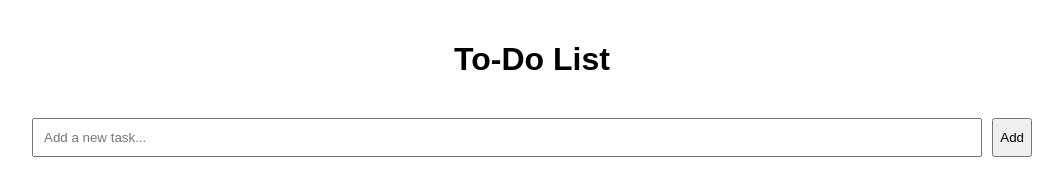
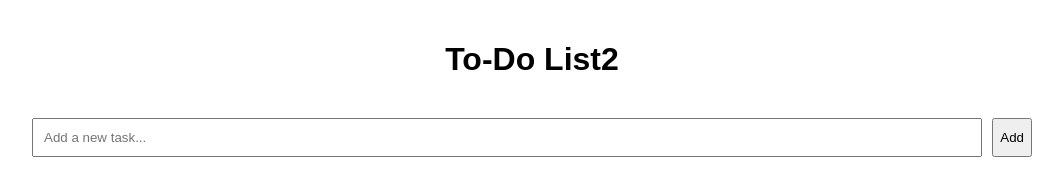
Before and after one commit to WolfDry/devsecops, a plain HTML site: page index.html in a window 1280 px wide. Shown: the whole page, without its empty margins (108-1171 px from the left). Drawn offline with Linux system fonts and the light colour scheme.

Commit message:
change title

```diff
--- a/index.html
+++ b/index.html
@@ -7,7 +7,7 @@
     <link rel="stylesheet" href="styles.css">
 </head>
 <body>
-    <h1>To-Do List</h1>
+    <h1>To-Do List2</h1>
     <form id="add-task-form">
         <input type="text" id="new-task" placeholder="Add a new task...">
         <button type="submit">Add</button>
```
